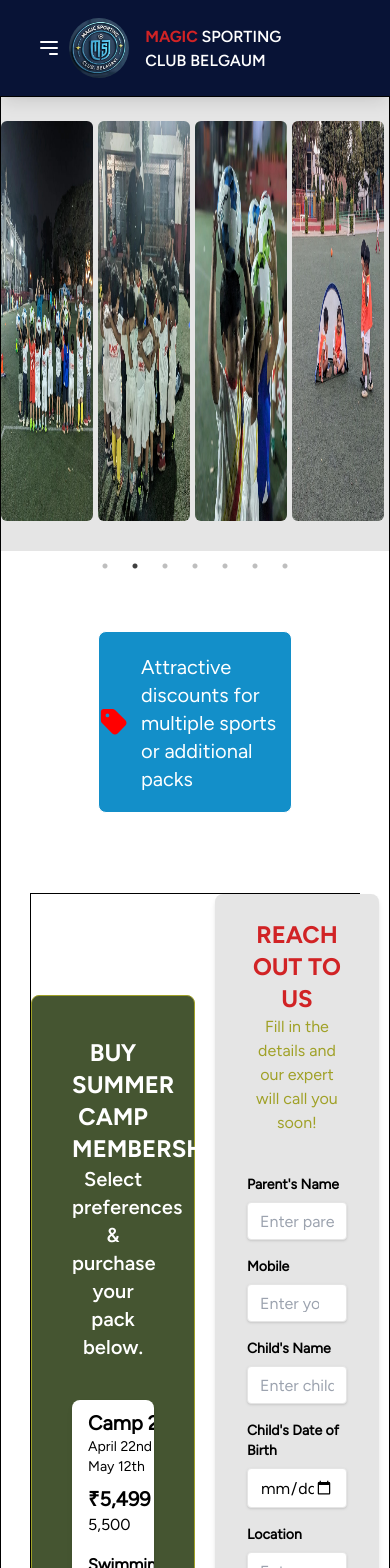
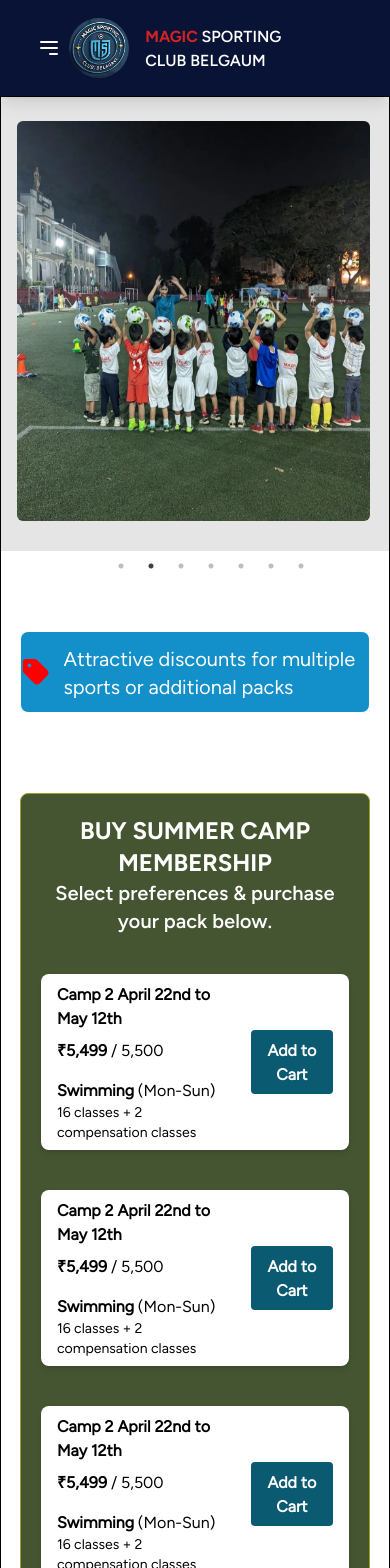
Before and after one commit to beashu77/magicsportingclub, a React (Create React App) app: page /summercamp in a window 390 px wide. Shown: the top 1568 px of the page. Built offline with nearby package versions, Linux system fonts and the light colour scheme; a small style sheet from the web is missing.

Commit message:
added media query

```diff
--- a/src/pages/SummerCamp.jsx
+++ b/src/pages/SummerCamp.jsx
@@ -21,6 +21,32 @@ const SummerCamp = () => {
     autoplay: true,
     autoplaySpeed: 2000,
     arrows: true,
+    responsive: [
+      {
+        breakpoint: 640,
+        settings: {
+          slidesToShow: 1,
+          prevArrow: false, // Hide arrows for md screens
+          nextArrow: false, // Hide arrows for md screens
+        },
+      },
+      {
+        breakpoint: 768,
+        settings: {
+          slidesToShow: 3,
+          prevArrow: false, // Hide arrows for md screens
+          nextArrow: false, // Hide arrows for md screens
+        },
+      },
+      {
+        breakpoint: 1024,
+        settings: {
+          slidesToShow: 3,
+          prevArrow: false, // Hide arrows for md screens
+          nextArrow: false, // Hide arrows for md screens
+        },
+      },
+    ],
   };
 
   const images = [
@@ -70,7 +96,7 @@ const SummerCamp = () => {
     <div className="border border-black box-content overflow-hidden z-0">
       {/* slider for summer camp */}
       <div className="bg-light_grey">
-        <Slider {...settings} className="pt-6 pb-6 m-auto">
+        <Slider {...settings} className="pt-6 pb-6 m-auto md:pl-4 pl-4">
           {images.map((image, index) => (
             <div key={index}>
               <img
@@ -83,7 +109,7 @@ const SummerCamp = () => {
         </Slider>
       </div>
 
-      <div className=" items-center flex justify-center gap-3 border w-[50%] text-xl rounded-lg m-auto my-20 py-5 bg-light_blue text-white">
+      <div className=" items-center flex justify-center gap-3 border lg:w-[50%] w-[90%] text-xl rounded-lg m-auto my-20 lg:py-5 py-3 bg-light_blue text-white">
         <span>
           <FaTag style={{ color: "red", height: "30px", width: "30px" }} />
         </span>{" "}
@@ -91,9 +117,9 @@ const SummerCamp = () => {
       </div>
 
       {/* forms for packages */}
-      <div className="border items-center flex justify-between gap-5 w-[85%] m-auto">
+      <div className=" items-center flex flex-col lg:flex-row justify-between gap-5 lg:w-[85%] w-[95%] m-auto ">
         {/* packages section */}
-        <div className="border border-yellow w-[50%] bg-[#455531] p-10 rounded-lg text-white">
+        <div className="border border-yellow lg:w-[50%] w-[95%] bg-[#455531] lg:p-10 p-5 rounded-lg text-white h-full">
           <h1 className="text-center text-2xl font-figtreeBold">
             BUY SUMMER CAMP MEMBERSHIP
           </h1>
@@ -101,14 +127,14 @@ const SummerCamp = () => {
             Select preferences & purchase your pack below.
           </h2>
 
-          <div className="mx-auto bg-white text-black shadow-md rounded-lg overflow-hidden flex justify-between">
+          <div>
+             <div className="mx-auto bg-white text-black shadow-md rounded-lg overflow-hidden flex justify-between mb-10">
               <div className="px-4 py-2">
-              <div className="text-xl font-bold text-gray-800">Camp 2</div>
-              <div className="text-sm text-gray-600">
-                April 22nd to May 12th
-              </div>
+                <div className="lg:text-xl font-bold text-gray-800">Camp 2 April 22nd to May 12th</div>
                 <div className="mt-2">
-                <span className="text-green-600 font-bold text-xl">₹5,499</span>
+                  <span className="text-green-600 font-bold lg:text-xl">
+                    ₹5,499
+                  </span>
                   <span className="text-gray-600"> / 5,500</span>
                 </div>
                 <div className="mt-4">
@@ -125,9 +151,60 @@ const SummerCamp = () => {
                 </button>
               </div>
             </div>
+
+             <div className="mx-auto bg-white text-black shadow-md rounded-lg overflow-hidden flex justify-between mb-10">
+              <div className="px-4 py-2">
+                <div className="lg:text-xl font-bold text-gray-800">Camp 2 April 22nd to May 12th</div>
+                <div className="mt-2">
+                  <span className="text-green-600 font-bold lg:text-xl">
+                    ₹5,499
+                  </span>
+                  <span className="text-gray-600"> / 5,500</span>
+                </div>
+                <div className="mt-4">
+                  <span className="text-gray-800 font-bold">Swimming</span>
+                  <span className="text-gray-600"> (Mon-Sun)</span>
+                </div>
+                <div className="text-sm text-gray-600">
+                  16 classes + 2 compensation classes
+                </div>
+              </div>
+              <div className="px-4 py-2 items-center flex justify-center">
+                <button className="bg-blue-500 hover:bg-blue-700 text-white font-bold py-2 px-4 rounded">
+                  Add to Cart
+                </button>
+              </div>
+            </div>
+
+            <div className="mx-auto bg-white text-black shadow-md rounded-lg overflow-hidden flex justify-between mb-10">
+              <div className="px-4 py-2">
+                <div className="lg:text-xl font-bold text-gray-800">Camp 2 April 22nd to May 12th</div>
+                <div className="mt-2">
+                  <span className="text-green-600 font-bold lg:text-xl">
+                    ₹5,499
+                  </span>
+                  <span className="text-gray-600"> / 5,500</span>
+                </div>
+                <div className="mt-4">
+                  <span className="text-gray-800 font-bold">Swimming</span>
+                  <span className="text-gray-600"> (Mon-Sun)</span>
+                </div>
+                <div className="text-sm text-gray-600">
+                  16 classes + 2 compensation classes
+                </div>
+              </div>
+              <div className="px-4 py-2 items-center flex justify-center">
+                <button className="bg-blue-500 hover:bg-blue-700 text-white font-bold py-2 px-4 rounded">
+                  Add to Cart
+                </button>
+              </div>
+            </div>
+
+
+          </div>
         </div>
         {/* form details section */}
-        <div className=" bg-light_grey w-[50%] shadow-md rounded-lg px-8 pt-6 pb-8 mb-4">
+        <div className=" bg-light_grey lg:w-[50%] w-[95%] shadow-md rounded-lg px-8 pt-6 pb-8 mb-4">
           <h1 className="text-center text-2xl font-figtreeBold text-[#D12325]">
             REACH OUT TO US
           </h1>
```
Lines whose indentation alone changed are shown as unchanged.
